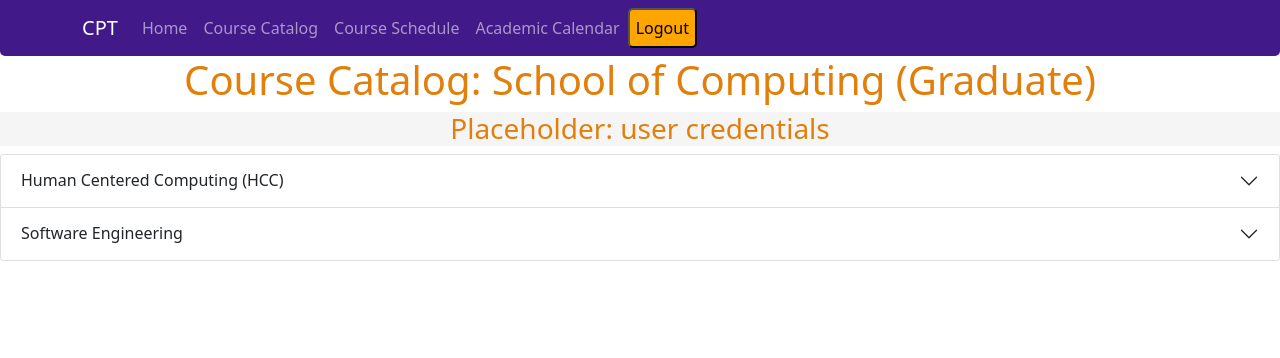
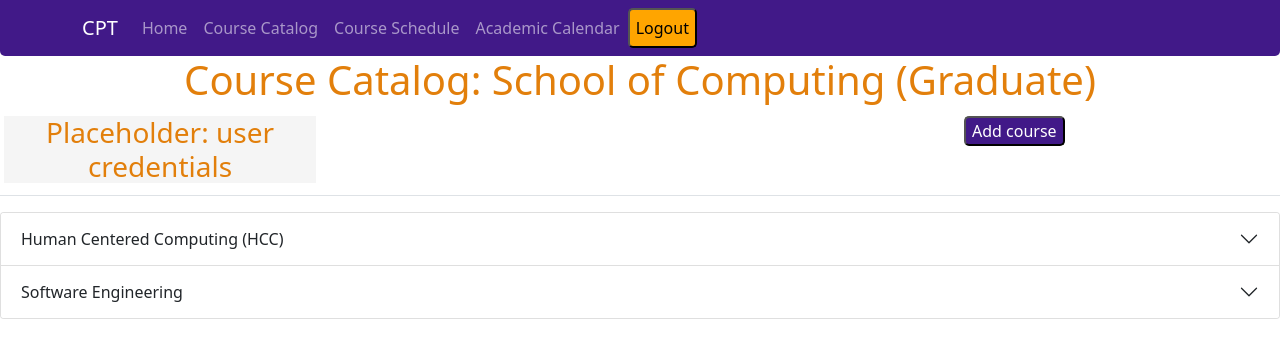
Before and after one commit to nathannunes/sdm_fe_final_project, a React (Create React App) app in the folder sdm_frontend/: page /courses in a window 1280 px wide. Shown: the top 358 px of the page. Built offline with nearby package versions, Linux system fonts and the light colour scheme.

Commit message:
AB#44 add framework for adding courses to catalog

```diff
--- a/sdm_frontend/src/components/EditCatalog.js
+++ b/sdm_frontend/src/components/EditCatalog.js
@@ -63,7 +63,7 @@ const EditCatalog = (props) => {
             </Form.Group>
 
             <Form.Group className="mb-3" controlId={props.subject}>
-                <Form.Label>Course code</Form.Label>
+                <Form.Label>Course name</Form.Label>
                 <Form.Control placeholder={props.subject} onChange={nameChgHandler} />
                 <Form.Text>Enter course name</Form.Text>
             </Form.Group>
--- a/sdm_frontend/src/pages/Catalog.js
+++ b/sdm_frontend/src/pages/Catalog.js
@@ -1,8 +1,14 @@
-import React from 'react';
+import React, { useState } from 'react';
 import Accordion from 'react-bootstrap/Accordion';
+import Button from 'react-bootstrap/Button';
+import Table from 'react-bootstrap/Table';
+import Offcanvas from 'react-bootstrap/Offcanvas';
 
 import CatalogItem from '../components/CatalogItem';
+import EditCatalog from '../components/EditCatalog';
 import Dashboard from '../components/Dashboard';
+
+import '../components/Button.css';
 
 // TODO - add links to course content
 // search query to modify:
@@ -39,13 +45,52 @@ const dummy_data =
         ]
     };
 
-// TODO: Add editing capability (new, modify, remove)
+// TODO: Add editing capability (new, modify, remove) -- connect to backend
 
 function Catalog() {
+    const [show, setShow] = useState(false);
+
+    const showOverlay = (event) => {
+        event.preventDefault();
+        console.log("add course");
+        setShow(true);
+    }
+
+    const closeOverlay = () => {
+        console.log("close add window");
+        setShow(false);
+    }
+
+    const submitHandler = (newCourseInfo) => {
+        // this will eventually also update the database in the backend
+        // TODO - think about how best to link everything together
+        // TODO - need to do input validation: course number not being correct, concentration selected as "select from dropdown", etc.
+        console.log(newCourseInfo);
+        setShow(false);
+    }
+
     return(
         <div align="center">
             <h1 align="center" style={{color: "#e27f0b"}}>Course Catalog: School of Computing ({dummy_data.level})</h1>
-            <Dashboard />
+            <Table size="sm">
+                <tbody>
+                    <tr>
+                        <td width="25%"><Dashboard /></td>
+                        <td></td>
+                        <td width="25%">
+                            <Button bsPrefix="btn-custom" onClick={showOverlay}>Add course</Button>
+                            <Offcanvas show={show} onHide={closeOverlay}>
+                                <Offcanvas.Header closeButton>
+                                    <Offcanvas.Title>Add Course</Offcanvas.Title>
+                                </Offcanvas.Header>
+                                <Offcanvas.Body>
+                                    <EditCatalog concentration={"Select from dropdown"} code={"CPSC-"} subject={""} submit={submitHandler} />
+                                </Offcanvas.Body>
+                            </Offcanvas>
+                        </td>
+                    </tr>
+                </tbody>
+            </Table>
             <Accordion>
                 {
                     dummy_data.courses.map( (item) => {
```
